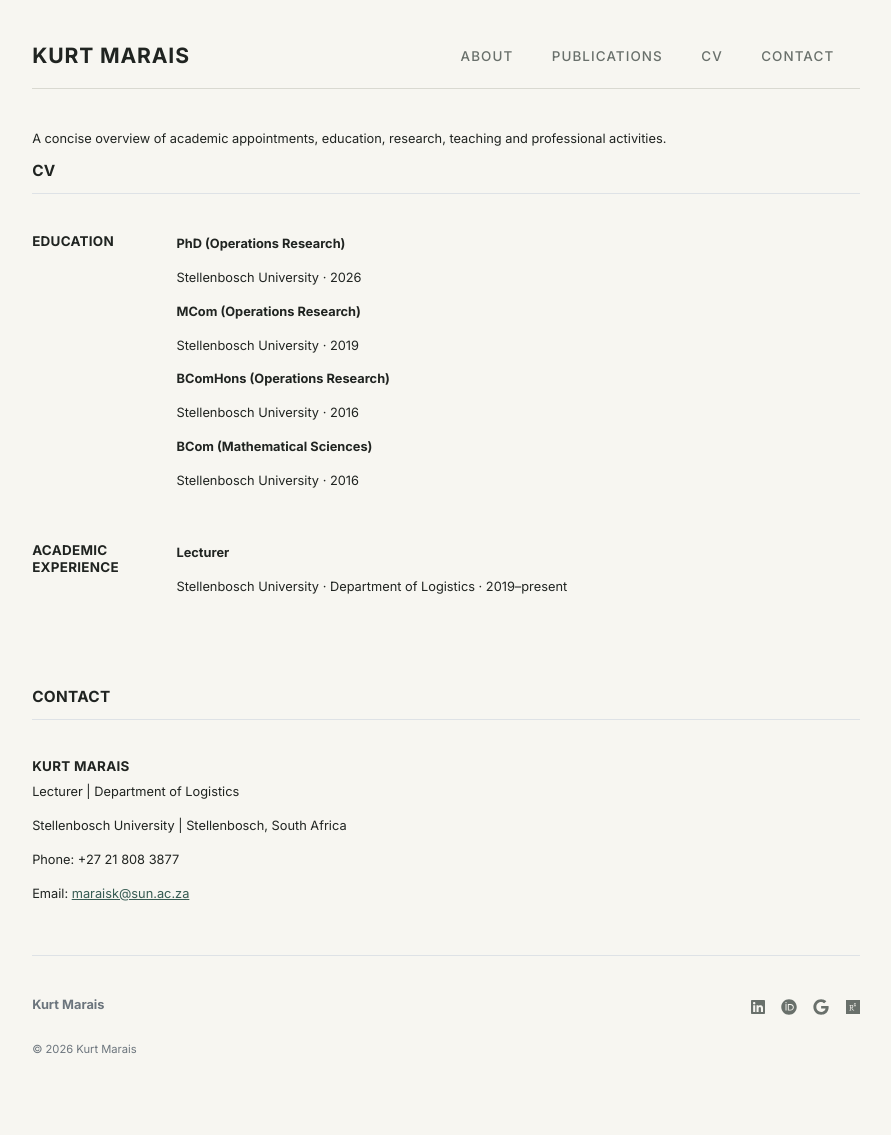
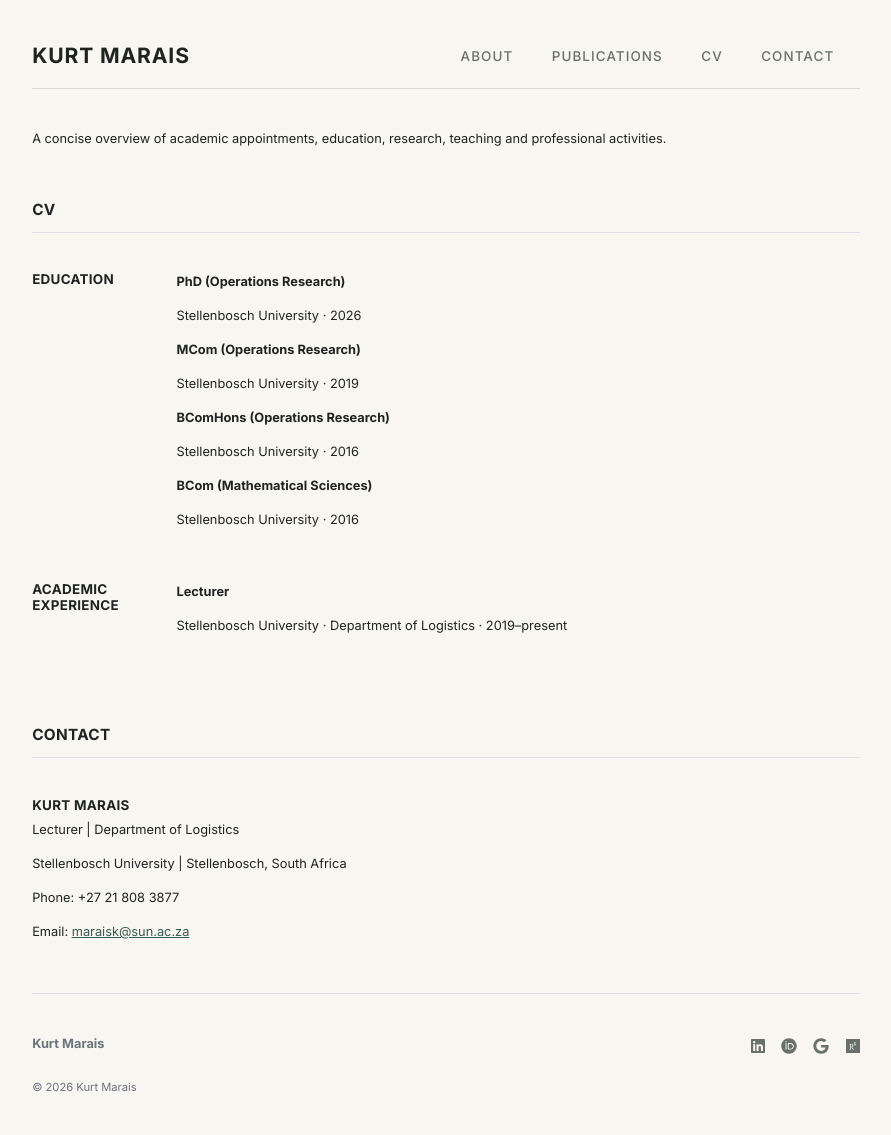
Before and after one commit to kurtmarais/kurtmarais.github.io, a Jekyll site: the page built from cv.md, in a window 1280 px wide. Shown: the whole page, without its empty margins (194-1085 px from the left). Built offline with Jekyll 4.4.1, drawn with Linux system fonts in a browser that asks for light colours; before the commit the page ends 1097 px from its top, so only the background shows below that.

Commit message:
Update cv.html

```diff
--- a/_layouts/cv.html
+++ b/_layouts/cv.html
@@ -4,7 +4,7 @@
 
 {{ content }}
 
-<div class="row g-5 mb-5">
+<div class="row g-5 mb-5 mt-2">
   <div>
     <h3 class="fw-bold border-bottom pb-3 mb-5">CV</h3>
     <div class="row g-5 mb-5">
```
